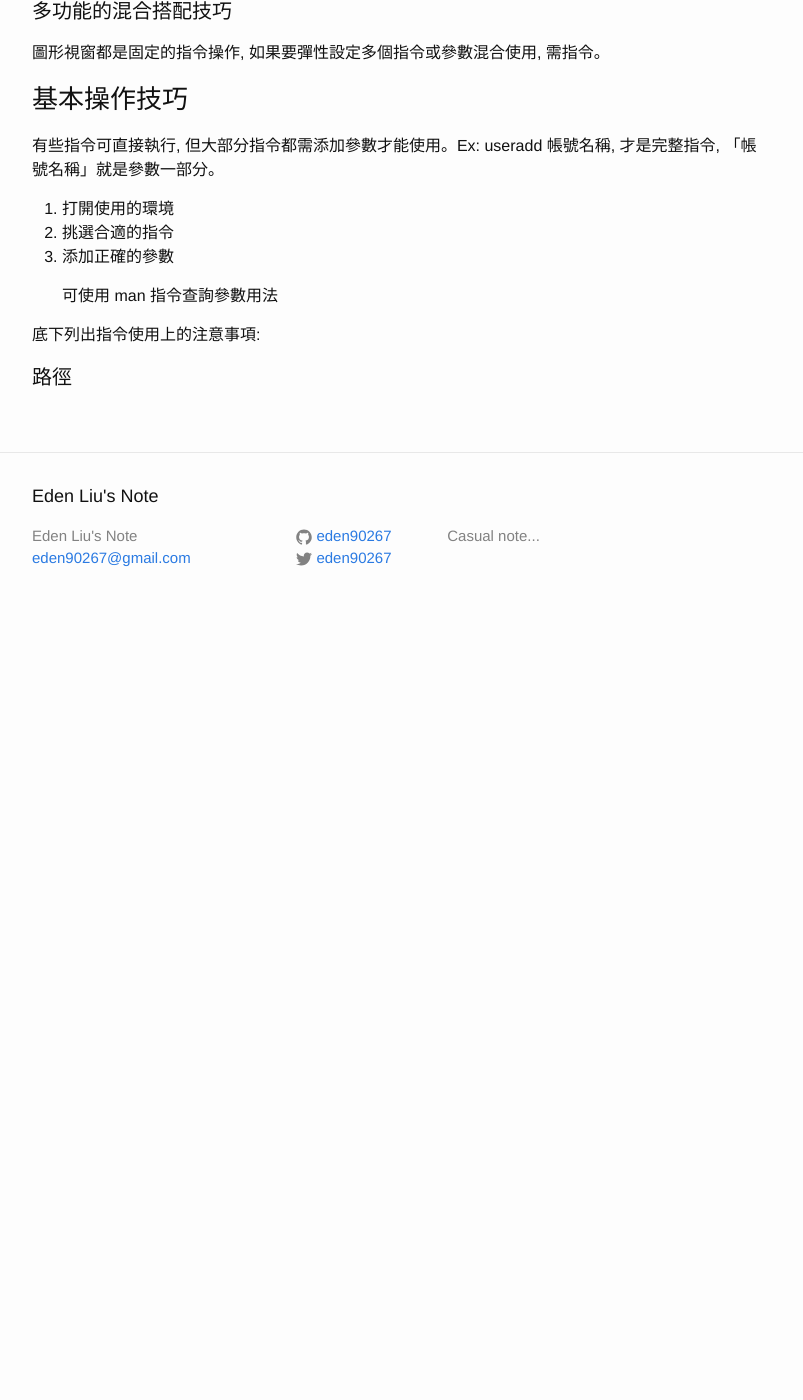
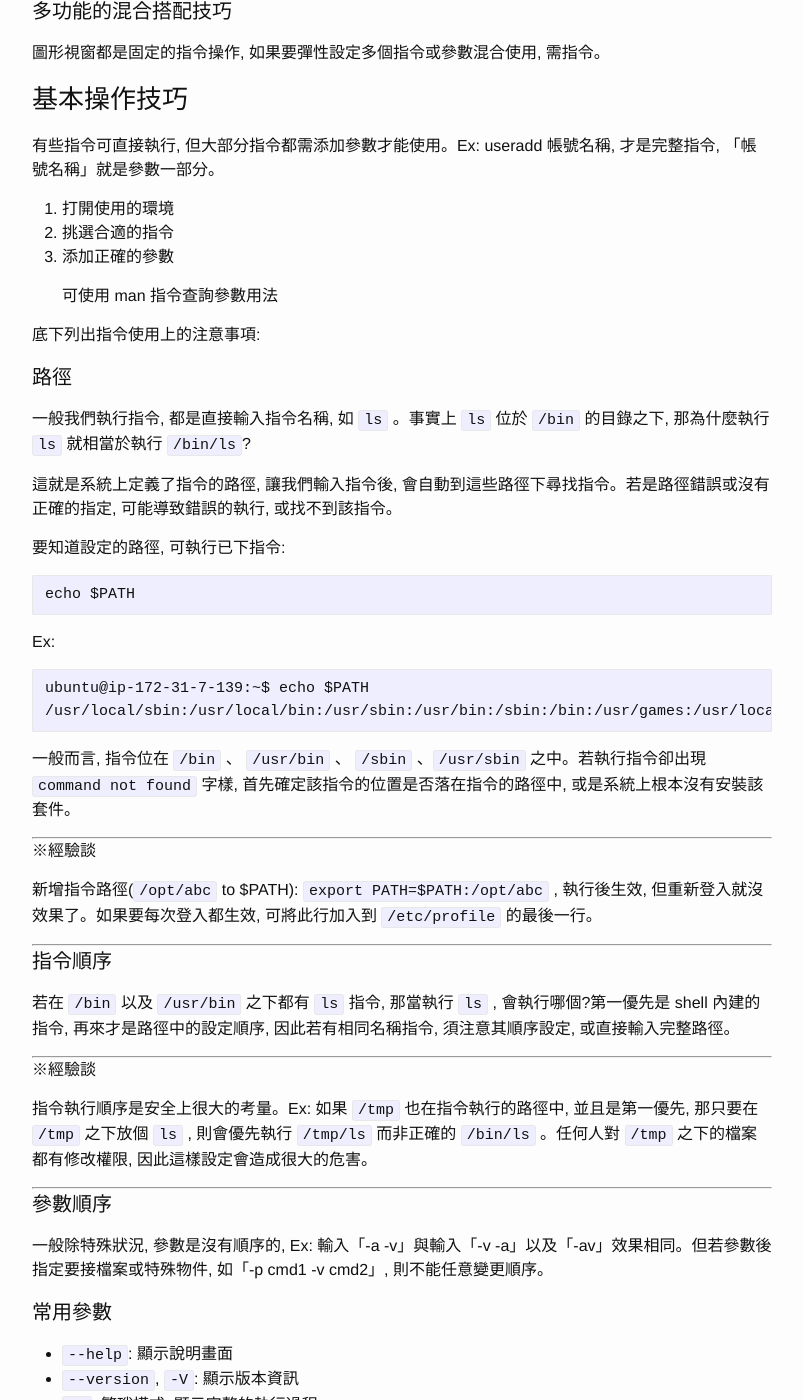
Before and after one commit to eden90267/eden90267.github.io, a Jekyll site: the page built from _posts/2016-05-03-linux-LPIC-1-study-note-ch5.markdown, in a window 1280 px wide and 1400 px high, scrolled down 854 px. Shown: the whole window, without its empty margins (238-1041 px from the left). Built offline with Jekyll 4.4.1, drawn with Linux system fonts in a browser that asks for light colours; before the commit the page ends 1484 px from its top, so only the background shows below that; some of the changed text lies outside the part shown.

Commit message:
add content with linux-LPIC-1-ch5 page

```diff
--- a/_posts/2016-05-03-linux-LPIC-1-study-note-ch5.markdown
+++ b/_posts/2016-05-03-linux-LPIC-1-study-note-ch5.markdown
@@ -48,3 +48,125 @@ Linux的指令使用環境是Bash Shell, Shell的字面意思是**層**或**殼*
 底下列出指令使用上的注意事項:
 
 #### 路徑 ####
+
+一般我們執行指令, 都是直接輸入指令名稱, 如 `ls` 。事實上 `ls` 位於 `/bin` 的目錄之下, 那為什麼執行 `ls` 就相當於執行 `/bin/ls`?
+
+這就是系統上定義了指令的路徑, 讓我們輸入指令後, 會自動到這些路徑下尋找指令。若是路徑錯誤或沒有正確的指定, 可能導致錯誤的執行, 或找不到該指令。
+
+要知道設定的路徑, 可執行已下指令:
+
+	echo $PATH
+
+Ex:
+
+	ubuntu@ip-172-31-7-139:~$ echo $PATH
+	/usr/local/sbin:/usr/local/bin:/usr/sbin:/usr/bin:/sbin:/bin:/usr/games:/usr/local/games
+
+
+一般而言, 指令位在 `/bin` 、 `/usr/bin` 、 `/sbin` 、`/usr/sbin` 之中。若執行指令卻出現 `command not found` 字樣, 首先確定該指令的位置是否落在指令的路徑中, 或是系統上根本沒有安裝該套件。
+
+---
+
+※經驗談
+
+新增指令路徑(`/opt/abc` to $PATH): `export PATH=$PATH:/opt/abc` , 執行後生效, 但重新登入就沒效果了。如果要每次登入都生效, 可將此行加入到 `/etc/profile` 的最後一行。
+
+---
+
+#### 指令順序 ####
+
+若在 `/bin` 以及 `/usr/bin` 之下都有 `ls` 指令, 那當執行 `ls` , 會執行哪個?第一優先是 shell 內建的指令, 再來才是路徑中的設定順序, 因此若有相同名稱指令, 須注意其順序設定, 或直接輸入完整路徑。
+
+---
+
+※經驗談
+
+指令執行順序是安全上很大的考量。Ex: 如果 `/tmp` 也在指令執行的路徑中, 並且是第一優先, 那只要在 `/tmp` 之下放個 `ls` , 則會優先執行 `/tmp/ls` 而非正確的 `/bin/ls` 。任何人對 `/tmp` 之下的檔案都有修改權限, 因此這樣設定會造成很大的危害。
+
+---
+
+#### 參數順序 ####
+
+一般除特殊狀況, 參數是沒有順序的, Ex: 輸入「-a -v」與輸入「-v -a」以及「-av」效果相同。但若參數後指定要接檔案或特殊物件, 如「-p cmd1 -v cmd2」, 則不能任意變更順序。
+
+#### 常用參數 ####
+
+- `--help`: 顯示說明畫面
+- `--version`, `-V`: 顯示版本資訊
+- `-v`: 繁瑣模式, 顯示完整的執行過程
+- `-i`: 指定介面/交談模式
+- `-o`: 輸出介面
+- `-l`: 長列表
+- `-q`, `-s`: 安靜模式, 不列出任何輸出或是錯誤訊息
+- `-R`: 遞迴處理, 連同目錄下所有子目錄一起處理
+- `-z`: 壓縮
+
+### 基本的Shell內建指令 ###
+
+就是當我們登入 Shell 時就可使用的指令, 內建於 Shell 中, 而不是以檔案形式存在的指令。基本 Shell 內建指令主要有:
+
+- `alias`
+- `bg`
+- `cd`
+- `declare`
+- `enable`
+- `exit`
+- `export`
+- `help`
+- `history`
+- `jobs`
+- `suspend`
+- `ulimit`
+- `umask`
+- `unaias`
+- `unset`
+
+分述如下:
+
+#### alias: 定義指令及參數的別名 ####
+
+語法: alias [-p] [別名] [=指令]
+
+- `-p`: 列出目前所有別名設定(可加可不加, 結果相同)
+
+別名: 列出指定的別名
+別名 = 指令: 設定該指令的別名
+
+列出現有的別名設定
+
+	# alias
+
+若要將 `ls -al` 的別名設為 `ll`:
+
+	# alias ll='ls -al'
+
+#### cd: 切換目錄 ####
+
+語法: cd
+
+切換目錄到 `/opt` :
+
+	# cd /opt
+
+切換目錄到上一層目錄:
+
+	# cd ../
+
+#### declare: 宣告 shell 變數 ####
+
+語法: declare [參數] name[=value]
+
+- `-i`: 先算出運算式, 再將結果傳給變數
+- `-p`: 宣告的變數為 shell 變數
+- `-r`: 宣告的變數為唯讀
+- `-x`: 宣告的變數為環境變數
+
+顯示目前的 shell 變數:
+
+	# declare
+
+要顯示所有的環境變數:
+
+	# declare -x
+
+#### enable: 啟動或關閉 shell 的內建指令 ####
```
